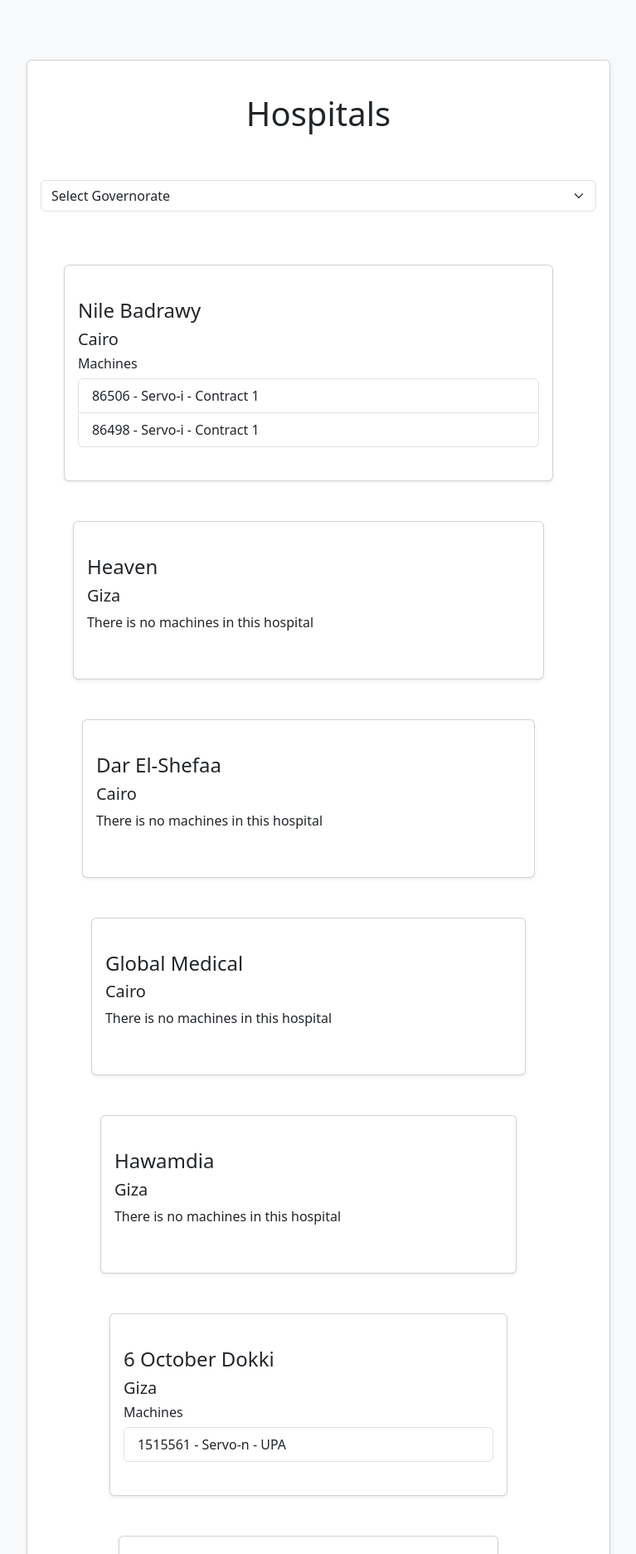
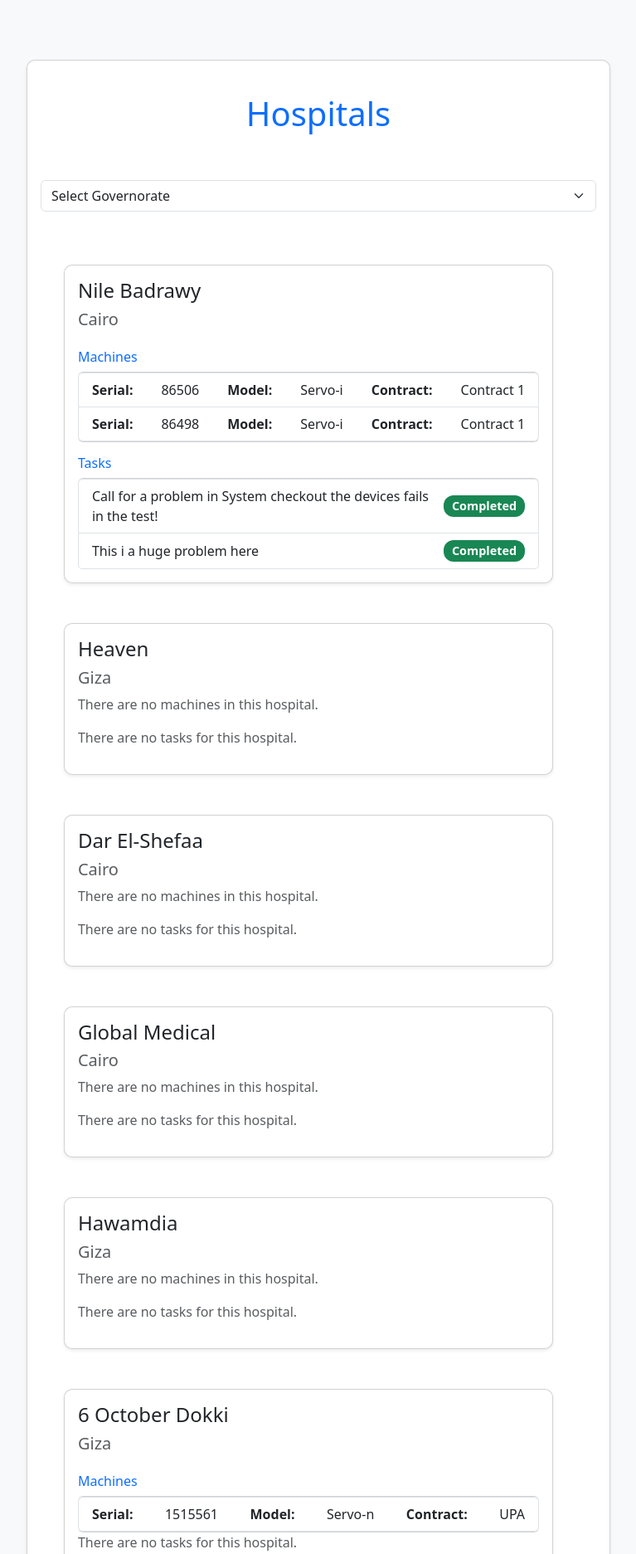
Before and after one commit to MoMaherB/Biomedical-maintenance-system-Webstack-Portfolio-Project, a Flask app: page /hospitals in a window 1280 px wide. Shown: the part 56-1929 px from the top of the page at 83% size, without its empty margins (256-1023 px from the left). Run offline with Flask 3, Linux system fonts and the light colour scheme.

Commit message:
- Update user, users and hospitals pages. - update some styling and update models.

```diff
--- a/create-db.py
+++ b/create-db.py
@@ -8,7 +8,7 @@ with app.app_context():
 
     print("Database created")
     hash_password = generate_password_hash("Adminpassword").decode('utf-8')
-    admin = User(username="Admin", email="admin@maintenance.com", password=hash_password, rank="Admin")
+    admin = User(username="Admin", email="	", password=hash_password, rank="Admin")
 
     db.session.add(admin)
     db.session.commit()
--- a/maintenance_system/Templates/hospitals.html
+++ b/maintenance_system/Templates/hospitals.html
@@ -1,23 +1,21 @@
-{% extends "layout.html"%}
+{% extends "layout.html" %}
 
 {% block content %}
-
-
 <div class="row justify-content-center">
 	<div class="col-lg-8 mt-4 mb-4">
 		<div class="card p-3 shadow-sm">
 			<div class="row">
-				<div class="col-md-8 col-lg-12 mt-4 mb-4">
-					<h1 class="text-center">Hospitals</h1>
+				<div class="col-md-8 col-lg-12 mt-4 mb-4 text-center">
+					<h1 class="text-primary">Hospitals</h1>
 					{% if current_user.username == "Admin" %}
-					<a href="{{ url_for('hospitalpb.add_hospital') }}"><button type="button"
-							class="btn btn-info btn-md">Add
-							New Hospital</button></a>
+					<a href="{{ url_for('hospitalpb.add_hospital') }}">
+						<button type="button" class="btn btn-info btn-md">Add New Hospital</button>
+					</a>
 					{% endif %}
 				</div>
 				<div class="col-md-8 col-lg-12 mt-4 mb-4">
 					<form method="GET" action="{{ url_for('hospitalpb.hospitals') }}">
-						<div class="mb-3 ">
+						<div class="mb-3">
 							<select id="governorate" name="governorate" class="form-select"
 								onchange="this.form.submit()">
 								<option value="">Select Governorate</option>
@@ -29,62 +27,78 @@
 								{% endfor %}
 							</select>
 						</div>
-
 					</form>
 				</div>
+
 				{% for hospital in hospitals %}
 				<div class="row justify-content-center">
 					<div class="col-lg-11 mt-4 mb-4">
 						<div class="card p-3 shadow-sm">
-							<div class="col-md-8 col-lg-12 mt-4 mb-4">
-								<h4> {{hospital.name}}</h4>
-								<h5> {{hospital.governorate}}</h5>
+							<h4 class="text-dark">{{ hospital.name }}</h4>
+							<h5 class="text-muted">{{ hospital.governorate }}</h5>
+
 							{% if hospital.machines %}
-								<h6> Machines </h6>
-								<div class="list-group">
-									{% for machine in hospital.machines%}
-									<li class="list-group-item list-group-item-action"> {{ machine.serial_number }}
-										- {{ machine.model.name }} - {{machine.contract_name }}</li>
+							<h6 class="mt-3 text-primary">Machines</h6>
+							<ul class="list-group">
+								{% for machine in hospital.machines %}
+								<li class="list-group-item list-group-item-action">
+									<strong>Serial:</strong> {{ machine.serial_number }}
+									<strong>Model:</strong> {{ machine.model.name }}
+									<strong>Contract:</strong> {{ machine.contract_name }}
+								</li>
 								{% endfor %}
-								</div>
+							</ul>
 							{% else %}
-								<p>There is no machines in this hospital</p>
+							<p class="text-muted">There are no machines in this hospital.</p>
 							{% endif %}
+
+							{% if hospital.tasks %}
+							<h6 class="mt-3 text-primary">Tasks</h6>
+							<ul class="list-group">
+								{% for task in hospital.tasks %}
+								<li class="list-group-item list-group-item-action d-flex justify-content-between">
+									<span>{{ task.description }}</span>
+									<span
+										class="badge {% if task.statust == 0 %}bg-danger{% else %}bg-success{% endif %}">
+										{% if task.statust == 0 %}In Progress{% else %}Completed{% endif %}
+									</span>
+								</li>
+								{% endfor %}
+							</ul>
+							{% else %}
+							<p class="text-muted">There are no tasks for this hospital.</p>
+							{% endif %}
+
 							{% if current_user.username == "Admin" %}
-								<br>
-								<button type="button" class="btn btn-danger custom-button mt-1" data-bs-toggle="modal"
-									data-bs-target="#deleteHospital{{ hospital.id }}">Delete
-									Hospital</button>
-								<a href="{{ url_for('hospitalpb.update_hospital', id=hospital.id) }}"><button
-										type="button" class="btn btn-warning btn-custom mt-1">Update
-										Hospital</button></a>
+							<div class="mt-3">
+								<button type="button" class="btn btn-danger" data-bs-toggle="modal"
+									data-bs-target="#deleteHospital{{ hospital.id }}">
+									Delete Hospital
+								</button>
+								<a href="{{ url_for('hospitalpb.update_hospital', id=hospital.id) }}">
+									<button type="button" class="btn btn-warning">Update Hospital</button>
+								</a>
 							</div>
 							{% endif %}
-
 						</div>
 					</div>
 				</div>
-				<!-- Delete Department Modal -->
+
+				<!-- Delete Hospital Modal -->
 				<div class="modal fade" id="deleteHospital{{ hospital.id }}" data-bs-keyboard="false" tabindex="-1"
 					aria-labelledby="deleteHospitalLabel" aria-hidden="true">
 					<div class="modal-dialog">
 						<div class="modal-content">
 							<div class="modal-header">
-								<h1 class="modal-title fs-5" id="deleteHospitalLabel">Are you sure
-									that you want to
-									delete
-									{{hospital.name}} hospital?
-								</h1>
-								<div>
+								<h5 class="modal-title" id="deleteHospitalLabel">Delete Hospital</h5>
 								<button type="button" class="btn-close" data-bs-dismiss="modal"
 									aria-label="Close"></button>
 							</div>
-							</div>
 							<div class="modal-body">
+								<p>Are you sure you want to delete <strong>{{ hospital.name }}</strong> hospital?</p>
 								<form method="POST"
 									action="{{ url_for('hospitalpb.delete_hospital', id=hospital.id) }}">
-									<button type="submit" class="btn btn-danger mt-3">Delete {{
-										hospital.name }} Hospital !!!</button>
+									<button type="submit" class="btn btn-danger">Delete {{ hospital.name }}</button>
 								</form>
 							</div>
 						</div>
@@ -94,5 +108,6 @@
 			</div>
 		</div>
 	</div>
+</div>
 
-	{% endblock%}
+{% endblock %}
--- a/maintenance_system/Templates/layout.html
+++ b/maintenance_system/Templates/layout.html
@@ -31,6 +31,7 @@
 					<li class="nav-item">
 						<a class="nav-link" href="{{ url_for('usersbp.user', id=current_user.id) }}">profile</a>
 					</li>
+					{% if current_user.department_id%}
 					<li class="nav-item">
 						<a class="nav-link"
 							href="{{ url_for('taskpb.in_progress_tasks', department_id=current_user.department_id) }}">Tasks</a>
@@ -40,6 +41,7 @@
 							href="{{ url_for('taskpb.add_task', department_id=current_user.department_id) }}">Add
 							task</a>
 					</li>
+					{% endif %}
 					{% endif %}
 
 					<li class="nav-item">
--- a/maintenance_system/Templates/models.html
+++ b/maintenance_system/Templates/models.html
@@ -39,7 +39,7 @@
 									{% endfor%}
 								</div>
 								<br>
-								<h5>Number of machines: {{ device.models|length }}</h5>
+								<h5>Number of machines: {{ model.machines|length }}</h5>
 								{% else %}
 								<p>There is no machines</p>
 								{% endif%}
--- a/maintenance_system/models.py
+++ b/maintenance_system/models.py
@@ -103,4 +103,4 @@ class Task(db.Model):
 
 
 	def __repr__(self):
-		return f'<Hospital: {self.name}>'
+		return f'<Tasks: {self.task_type}>'
--- a/maintenance_system/static/css/style.css
+++ b/maintenance_system/static/css/style.css
@@ -82,3 +82,25 @@ body {
 	color: var(--bs-success);
 	/* Changes color to Bootstrap success color */
 }
+
+
+.card {
+	border-radius: 10px;
+}
+
+.card:hover {
+	transform: scale(1.02);
+	transition: transform 0.2s ease-in-out;
+}
+
+.list-group-item {
+	display: flex;
+	justify-content: space-between;
+	align-items: center;
+}
+
+.badge {
+	font-size: 0.9rem;
+	padding: 0.4em 0.7em;
+	border-radius: 12px;
+}
```
Also changed, not shown: maintenance_system/Templates/home.html (+29 -27 lines), maintenance_system/Templates/user.html (+52 -19 lines), maintenance_system/Templates/users.html (+47 -12 lines), README.md, instance/maintenance_system.db, maintenance_system/static/images/Ali Ammar.jpg (added), maintenance_system/static/images/Amgad El-Dosoki.jpg (added), maintenance_system/static/images/Bosy Cat.jpg (added), maintenance_system/static/images/Mohamed Ismaiel.jpg (added), maintenance_system/static/images/Mohamed Maher.jpg, maintenance_system/static/images/Servo-s.png (added). Lines whose indentation alone changed are shown as unchanged.
